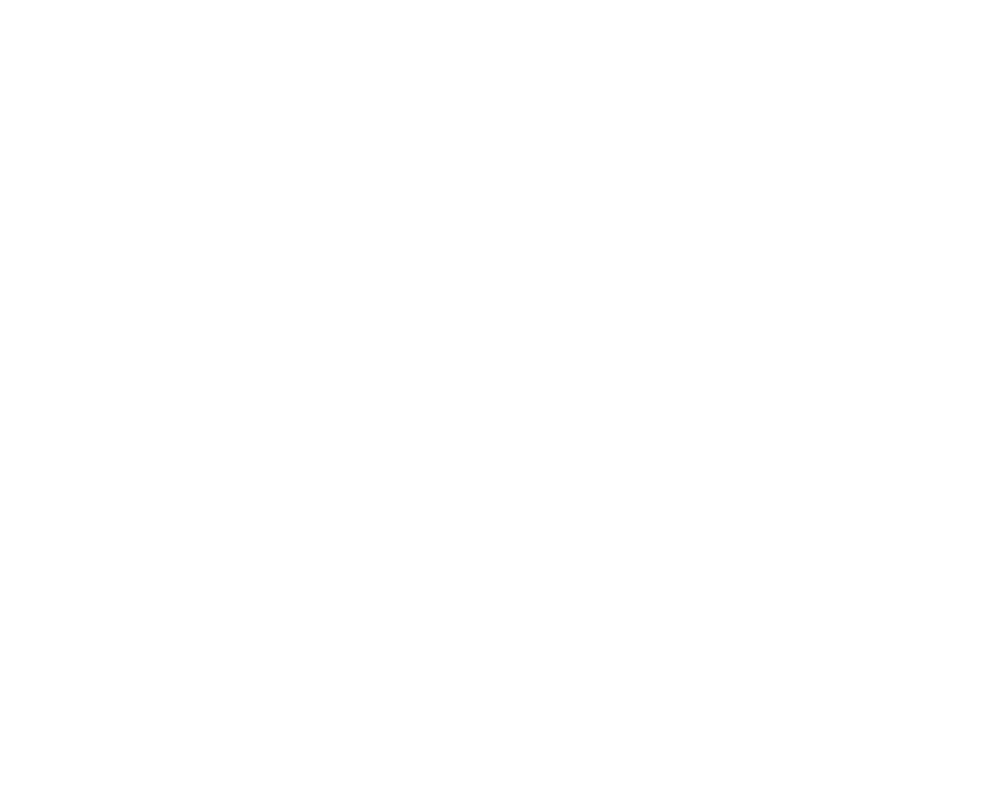
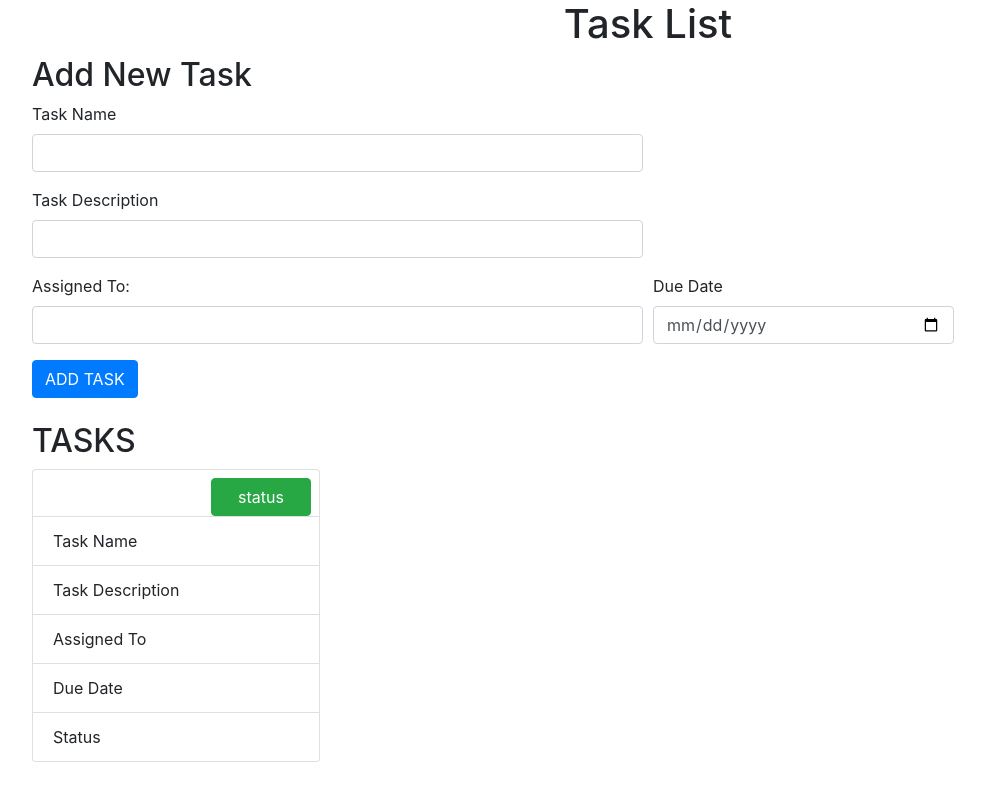
Before and after one commit to metagesgashe/final-project, a plain HTML site: page index.html in a window 1280 px wide. Shown: the whole page, without its empty margins (16-1001 px from the left). Drawn offline with nearby package versions, Linux system fonts and the light colour scheme.

Commit message:
second commit

```diff
--- a/index.html
+++ b/index.html
@@ -6,9 +6,86 @@
     <meta name="viewport" content="width=device-width, initial-scale=1.0">
     <title>Group 1 first website</title>
     <link rel="stylesheet" type ="text/css" href="./css/style.css">
+    <link rel="stylesheet" href="https://stackpath.bootstrapcdn.com/bootstrap/4.1.3/css/bootstrap.min.css" integrity="sha384-MCw98/SFnGE8fJT3GXwEOngsV7Zt27NXFoaoApmYm81iuXoPkFOJwJ8ERdknLPMO" crossorigin="anonymous">
 
 </head>
 <body>
+    <form class="needs-validation ml-5" novalidate>
+    <h1 style="text-align:center">Task List</h1>
+    <h2>Add New Task</h2>
+  <div class="form-row">
+    <div class="col-md-6 mb-3">
+      <label for="validationCustom01">Task Name</label>
+      <input type="text" class="form-control" id="validationCustom01" required>
+      <div class="valid-feedback">
+        Looks good!
+      </div>
+    </div>
+  </div>
+  <div class="form-row">
+    <div class="col-md-6 mb-3">
+      <label for="validationCustom01">Task Description</label>
+      <input type="text" class="form-control" id="validationCustom01" required>
+      <div class="valid-feedback">
+        Looks good!
+      </div>
+    </div>
+  </div>
+  <div class="form-row">
+    <div class="col-md-6 mb-3">
+      <label for="validationCustom03">Assigned To:</label>
+      <input type="text" class="form-control" id="validationCustom03" required>
+      <div class="invalid-feedback">
+        Please provide a valid city.
+      </div>
+    </div>
+    <div class="col-md-3 mb-3">
+      <label for="validationCustom05">Due Date</label>
+      <input type="date" class="form-control" id="validationCustom05" required>
+      <div class="invalid-feedback">
+        Please provide a valid zip.
+      </div>
+    </div>
+  </div>
+
+  <button class="btn btn-primary mb-4" type="submit">ADD TASK</button>
+  <h2>TASKS</h2>
+  <div class="card" style="width: 18rem;">
+    <div class="float-right">
+      <a href="#" class="btn btn-success float-right mt-2 mr-2" style="width:35%">status</a>
+    </div>
+    <ul class="list-group list-group-flush">
+      <li class="list-group-item">Task Name</li>
+      <li class="list-group-item">Task Description</li>
+      <li class="list-group-item">Assigned To</li>
+      <li class="list-group-item">Due Date</li>
+      <li class="list-group-item">Status</li>
+    </ul>
+
+</div>
+  </div>
+</form>
+
+<script>
+// Example starter JavaScript for disabling form submissions if there are invalid fields
+(function() {
+  'use strict';
+  window.addEventListener('load', function() {
+    // Fetch all the forms we want to apply custom Bootstrap validation styles to
+    var forms = document.getElementsByClassName('needs-validation');
+    // Loop over them and prevent submission
+    var validation = Array.prototype.filter.call(forms, function(form) {
+      form.addEventListener('submit', function(event) {
+        if (form.checkValidity() === false) {
+          event.preventDefault();
+          event.stopPropagation();
+        }
+        form.classList.add('was-validated');
+      }, false);
+    });
+  }, false);
+})();
+</script>
 
 </body>
 </html>
```
